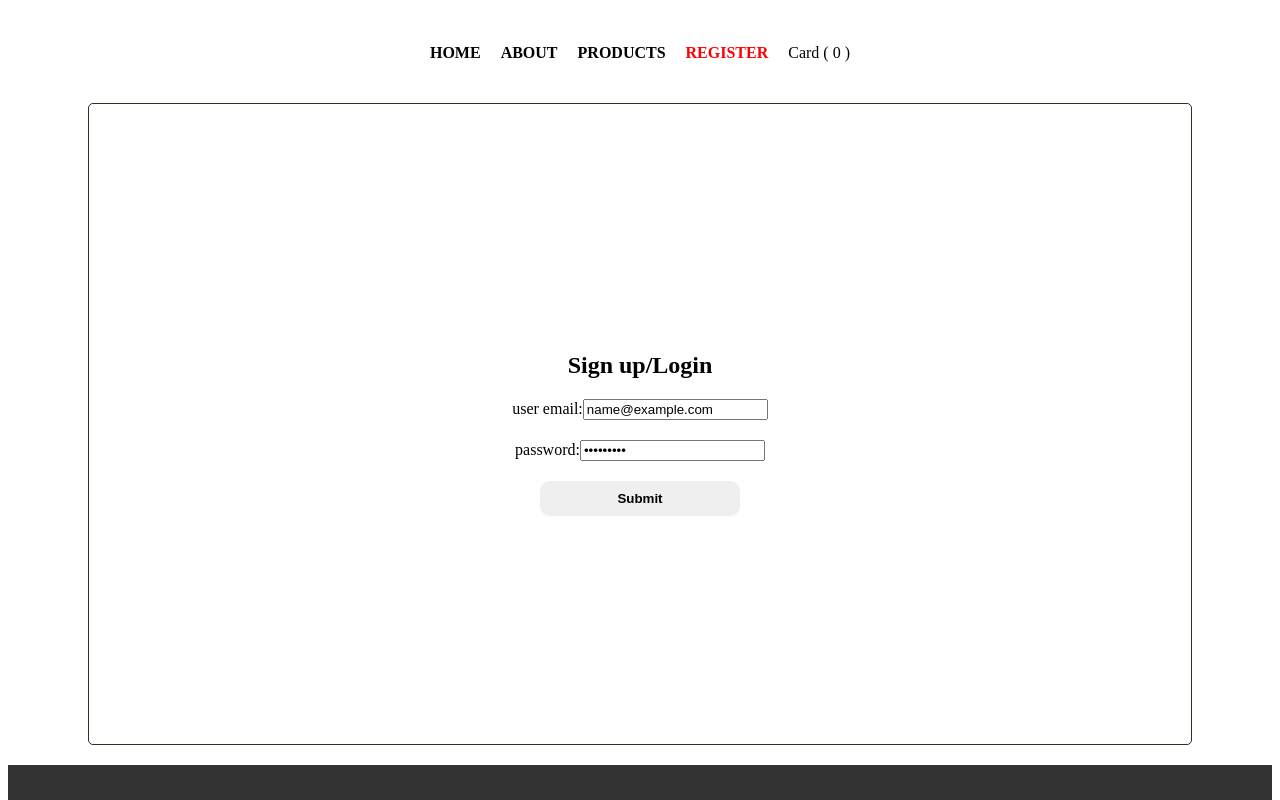
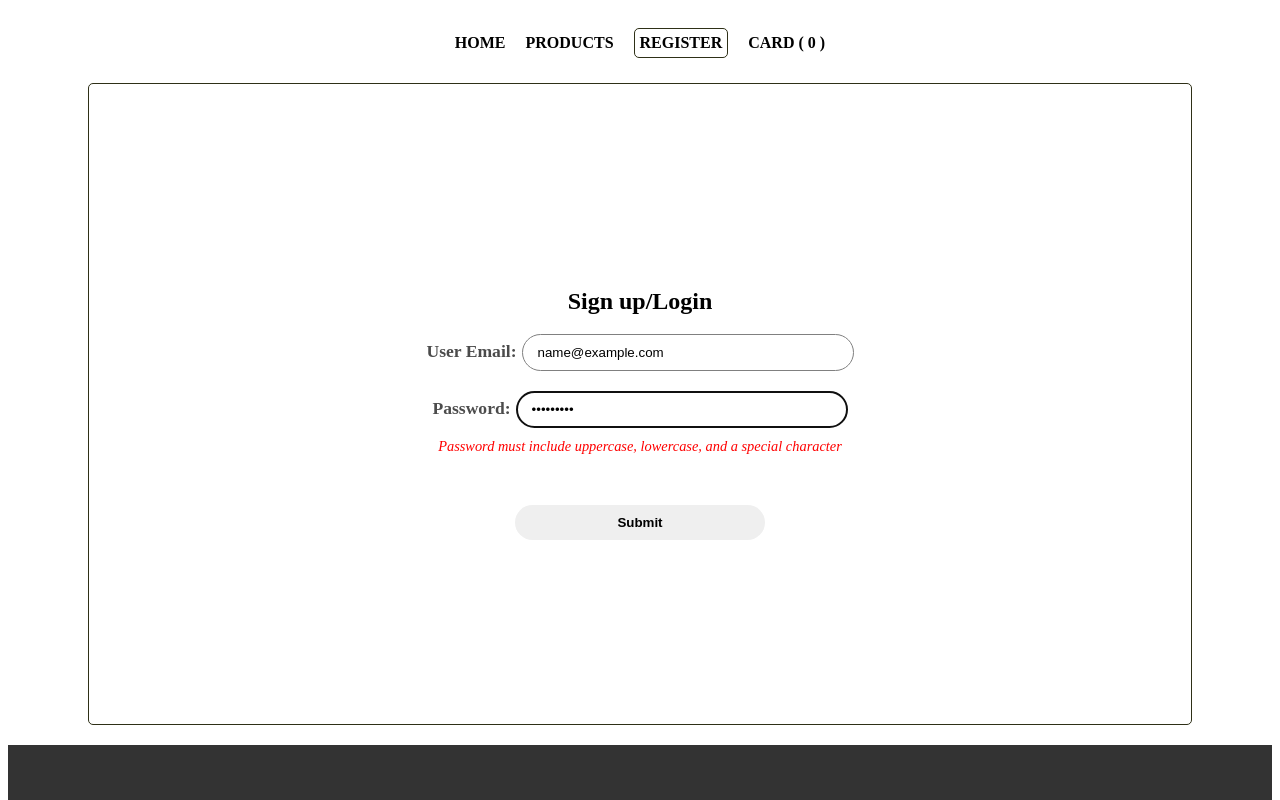
Before and after one commit to bahaa-mustafa/Shop-Mate, a React (Vite) app: page /register in a window 1280 px wide. Both pictures are taken after typing "name@example.com", "Sample123" into the empty fields and a click on the button "Submit". Shown: the top 800 px of the page. Built offline with nearby package versions, Linux system fonts and the light colour scheme.

Commit message:
inhance registration

```diff
--- a/package.json
+++ b/package.json
@@ -11,6 +11,7 @@
   },
   "dependencies": {
     "@reduxjs/toolkit": "^2.9.0",
+    "js-cookie": "^3.0.5",
     "react": "^19.1.1",
     "react-dom": "^19.1.1",
     "react-hook-form": "^7.62.0",
--- a/src/Home/Home.jsx
+++ b/src/Home/Home.jsx
@@ -1,13 +1,44 @@
 import "./Home.css"
 
+// function Home() {
+//   return (
+//     <>
+//     <div className="home">
+//         <h2>Home page</h2>
+//     </div>
+//     </>
+//   )
+// }
+
+// export default Home
+
+import { useEffect, useState } from "react"
+import myCookie from "js-cookie"
+
 function Home() {
-  return (
-    <>
-    <div className="home">
-        <h2>Home page</h2>
-    </div>
-    </>
-  )
+    const [userEmail, setUserEmail] = useState("")
+    const [userType, setUserType] = useState("")
+
+    useEffect(() => {
+        const email = myCookie.get("userEmail")
+        const type = myCookie.get("userType")
+        setUserEmail(email || "")
+        setUserType(type || "")
+    }, [])
+
+    return (
+        <div style={{ textAlign: "center", marginTop: "50px" }} className="home">
+            {userEmail ? (
+                <h2>
+                    {userType === "old"
+                        ? `👋 Welcome back, ${userEmail}!`
+                        : `🎉 Welcome new user, ${userEmail}!`}
+                </h2>
+            ) : (
+                <h2>No user found, please login first!</h2>
+            )}
+        </div>
+    )
 }
 
 export default Home
--- a/src/Navbar/Navbar.css
+++ b/src/Navbar/Navbar.css
@@ -1,5 +1,4 @@
-
-.navbar{
+.navbar {
     padding: 20px 0;
     display: flex;
     justify-content: center;
@@ -7,9 +6,13 @@
     gap: 20px;
 }
 
-.active_nav{
-    color: red;
+.active_nav {
+    /* color: red; */
+    border: 1px solid rgb(46, 48, 23);
+    border-radius: 5px;
+    padding: 5px;
     font-weight: 900;
+    transition: 0.2ms ease;
 }
 
 /* .active{
--- a/src/Navbar/Navbar.jsx
+++ b/src/Navbar/Navbar.jsx
@@ -8,10 +8,10 @@ function Navbar() {
         <>
             <nav className="navbar">
                 <NavLink to="/" className={({isActive})=>isActive? "active_nav" : ""}>Home</NavLink>
-                <NavLink to="/about" className={({isActive})=>isActive? "active_nav" : ""}>About</NavLink>
+                {/* <NavLink to="/about" className={({isActive})=>isActive? "active_nav" : ""}>About</NavLink> */}
                 <NavLink to="/products" className={({isActive})=>isActive? "active_nav" : ""}>Products</NavLink>
                 <NavLink to="/register" className={({isActive})=>isActive? "active_nav" : ""}>Register</NavLink>
-                <p>Card ( {count} )</p>
+                <NavLink to="/about" className={({isActive})=>isActive? "active_nav" : ""}>Card ( {count} )</NavLink>
 
                 {/* <NavLink to="/"  >Home</NavLink>
                 <NavLink to="/about" >About</NavLink>
--- a/src/Products/Products.css
+++ b/src/Products/Products.css
@@ -1,4 +1,4 @@
-.products{
+.products {
 
     min-height: 80vh;
     display: flex;
@@ -6,38 +6,60 @@
     flex-direction: column;
     align-items: center;
     margin: 5px 80px;
-    border: 1px solid rgb(46, 48, 23);
-    border-radius: 5px;
+    /* border: 1px solid rgb(46, 48, 23); */
+    /* border-radius: 5px; */
 }
 
-.head{
+.head {
     color: rgb(48, 48, 46);
     text-align: center;
     padding: 10px 0;
     margin-bottom: 20px;
 }
 
-.cards{
+.cards {
     display: flex;
     flex-wrap: wrap;
-    gap: 10px;
+    /* gap: 10px; */
     margin: auto;
-    justify-content: space-between;
-    padding: 0 50px;
+    justify-content: center;
+    /* padding: 0 50px; */
 }
 
-.card{
-    width: 40%;
+.card {
+    width: 28%;
+    padding: 10px;
+    margin: 20px 10px;
+    border: 1px solid rgb(46, 48, 23);
+    border-radius: 5px;
+    padding-bottom: 50px;
+    position: relative;
 }
 
-img{
+img {
     width: 100%;
     aspect-ratio: 1/1;
     object-fit: contain;
 }
 
-.card button{
+.card button {
     padding: 15px 20px;
     border-radius: 5px;
     border: none;
+    cursor: pointer;
 }
+
+.card .btn{
+    display: flex;
+    justify-content: space-between;
+    margin-top: auto;
+    position: absolute;
+    bottom: 10px;
+    right: 10px;
+    left: 10px;
+
+}
+
+.card .btn a{
+    font-size: 0.8em;
+}
--- a/src/Products/Products.jsx
+++ b/src/Products/Products.jsx
@@ -24,11 +24,14 @@ function Products() {
       <div className="products">
         <div className="head"><h2>Products page</h2></div>
         <div className="cards">
-          {myFood.map((ele)=>(
+          {myFood.map((ele) => (
             <div className="card" key={ele.id}>
               <img src={ele.image} alt={ele.title} />
               <h3>{ele.title}</h3>
-              <button><NavLink to={`/productdetails/${ele.id}`}>read more</NavLink></button>
+              <div className="btn">
+                <button><NavLink to={`/productdetails/${ele.id}`}>read more</NavLink></button>
+                <button><NavLink to={`/productdetails/${ele.id}`}>ِAdd to cart</NavLink></button>
+              </div>
             </div>
           ))}
         </div>
--- /dev/null
+++ b/src/Redux/cartSlice.js
@@ -0,0 +1,46 @@
+import { createSlice } from "@reduxjs/toolkit"
+
+const initialState = {
+    items: [],
+}
+
+const cartSlice = createSlice({
+    name: "cart",
+    initialState,
+    reducers: {
+        addToCart: (state, action) => {
+            const item = action.payload;
+            const existingItem = state.items.find((i) => i.id === item.id);
+
+            if (existingItem) {
+                existingItem.quantity += 1;
+            } else {
+                state.items.push({ ...item, quantity: 1 });
+            }
+        },
+        removeFromCart: (state, action) => {
+            const id = action.payload;
+            state.items = state.items.filter((i) => i.id !== id);
+        },
+        increaseQuantity: (state, action) => {
+            const id = action.payload;
+            const existingItem = state.items.find((i) => i.id === id);
+            if (existingItem) {
+                existingItem.quantity += 1;
+            }
+        },
+
+        decreaseQuantity: (state, action) => {
+            const id = action.payload;
+            const existingItem = state.items.find((i) => i.id === id);
+            if (existingItem && existingItem.quantity > 1) {
+                existingItem.quantity -= 1;
+            }
+        },
+    }
+})
+
+export const { addToCart, removeFromCart, increaseQuantity, decreaseQuantity } =
+  cartSlice.actions;
+
+export default cartSlice.reducer;
--- a/src/Register/Register.css
+++ b/src/Register/Register.css
@@ -14,7 +14,35 @@
     gap: 20px;
     align-items: center;
 }
+
+form p{
+    font-style: italic;
+    font-size: 0.9em;
+    color: red;
+    text-align: center;
+    padding-top: 10px;
+}
+
 .form form button{
     padding: 10px 15px;
     font-weight: 700;
+    width: 250px;
+    border-radius: 50px;
+    margin-top: 30px;
 }
+
+.form form label{
+    font-size: 1.1em;
+    font-weight: 800;
+    text-transform: capitalize;
+    opacity: 70%;
+}
+
+
+.form form input{
+    padding: 10px 15px;
+    border-radius: 50px;
+    border: 1px solid gray;
+    width: 300px;
+    margin-left: 5px;
+}
--- a/src/Register/Register.jsx
+++ b/src/Register/Register.jsx
@@ -1,16 +1,62 @@
-import { useState } from "react"
+// import { useState } from "react"
+import { useNavigate } from "react-router-dom"
 import "./Register.css"
 import { useForm } from "react-hook-form"
+import myCookie from "js-cookie"
 
 function Register() {
-    const {register, handleSubmit, formState:{errors}} = useForm()
-    let [email, setEmail] = useState("")
-    let [password, setPassword] = useState("")
+    const { register, handleSubmit, formState: { errors } } = useForm()
+
+    // let [email, setEmail] = useState("")
+    // let [password, setPassword] = useState("")
+
+    const navigate = useNavigate()
+    // let newUser = {}
+
+      const validUser = {
+        email: "admin@bahaa-mustafa.com",
+        password: "Admin@bahaa123"
+    }
+
+    const handleSubmitClick = (data) => {
+        console.log(data);
+        //=============
+
+        if (data.email === validUser.email && data.password === validUser.password) {
+            myCookie.set("userEmail", data.email)
+            myCookie.set("userType", "old")
+            console.log("existing user logged in:", data.email)
+            navigate("/home")
+        } else {
+            const newUser = { email: data.email, password: data.password }
+            myCookie.set("userEmail", newUser.email)
+            myCookie.set("userType", "new")
+            console.log("new user registered:", newUser)
+            navigate("/home")
+        }
 
 
-    const handleSubmitClick = (data)=>{
-        console.log(data);
+
+        //================
+
+        // newUser = {
+        //     "email": data.email,
+        //     "password": data.password
+        // }
+        // setData(newUser)
+        // getData()
+        // navigate("/home")
     }
+
+    // function setData(newUser) {
+    //     myCookie.set("users", JSON.stringify(newUser))
+    //     console.log("user saved to cookies");
+    // }
+
+    // function getData() {
+    //     console.log(JSON.parse(myCookie.get("users")));
+    // }
+
     return (
         <>
             <div className="register">
@@ -21,35 +67,34 @@ function Register() {
                         <div className="email">
                             <label htmlFor="email">user email:</label>
                             <input {...register("email", {
-                        required:{
-                            value:true,
-                            message:"this input is requierd"
+                                required: {
+                                    value: true,
+                                    message: "you must enter your email!"
                                 },
-                        minLength:{
-                            value:8,
-                            message:"at least 8"
+                                pattern: {
+                                    value: /^[^\s@]+@[^\s@]+\.[^\s@]+$/,
+                                    message: "Please enter a valid email address!"
                                 }
                             })} type="email" id="email" />
+
+                            {errors.email && <p style={{ color: "red", margin: 0 }}>{errors.email.message}</p>}
                         </div>
-                {errors.email&&<p style={{color:"red", margin:0}}>{errors.email.message}</p>}
                         <div className="password">
                             <label htmlFor="password">password:</label>
                             <input {...register("password", {
-                        required:{
-                            value:true,
-                            message:"this input is requierd"
+                                required: "you must enter your password!",
+                                minLength: {
+                                    value: 6,
+                                    message: "minimum length of password are 6 digits"
                                 },
-                        minLength:{
-                            value:8,
-                            message:"at least 8"
-                        },
-                        maxLength:{
-                            value:20,
-                            message:"max lenth is 20"
+                                pattern: {
+                                    value: /^(?=.*[a-z])(?=.*[A-Z])(?=.*[@$!%*?&])[A-Za-z\d@$!%*?&]{6,}$/,
+                                    message: "Password must include uppercase, lowercase, and a special character"
                                 }
                             })} type="password" id="password" />
+
+                            {errors.password && <p style={{ color: "red", margin: 0 }}>{errors.password.message}</p>}
                         </div>
-                {errors.password&&<p style={{color:"red", margin:0}}>{errors.password.message}</p>}
                         <div className="btn">
                             <button>Submit</button>
                         </div>
--- a/src/store.js
+++ b/src/store.js
@@ -1,8 +1,10 @@
 import { configureStore } from "@reduxjs/toolkit";
 import counterReducer from "./Redux/counterSlice";
+import cartReducer from "./Redux/cartSlice";
 
 export const store = configureStore({
   reducer: {
     counter: counterReducer,
+    cart: cartReducer,
   },
 });
```
Also changed, not shown: 1 other file (tests, documents, lock files or other folders). Lines whose indentation alone changed are shown as unchanged.
